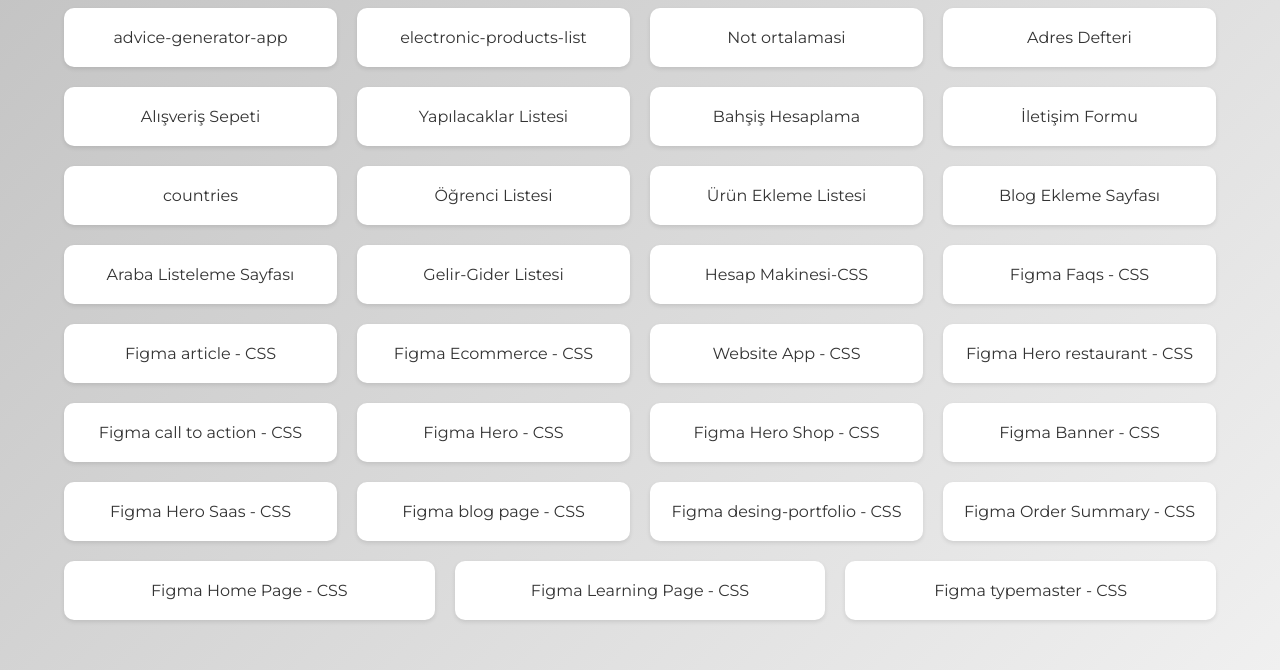
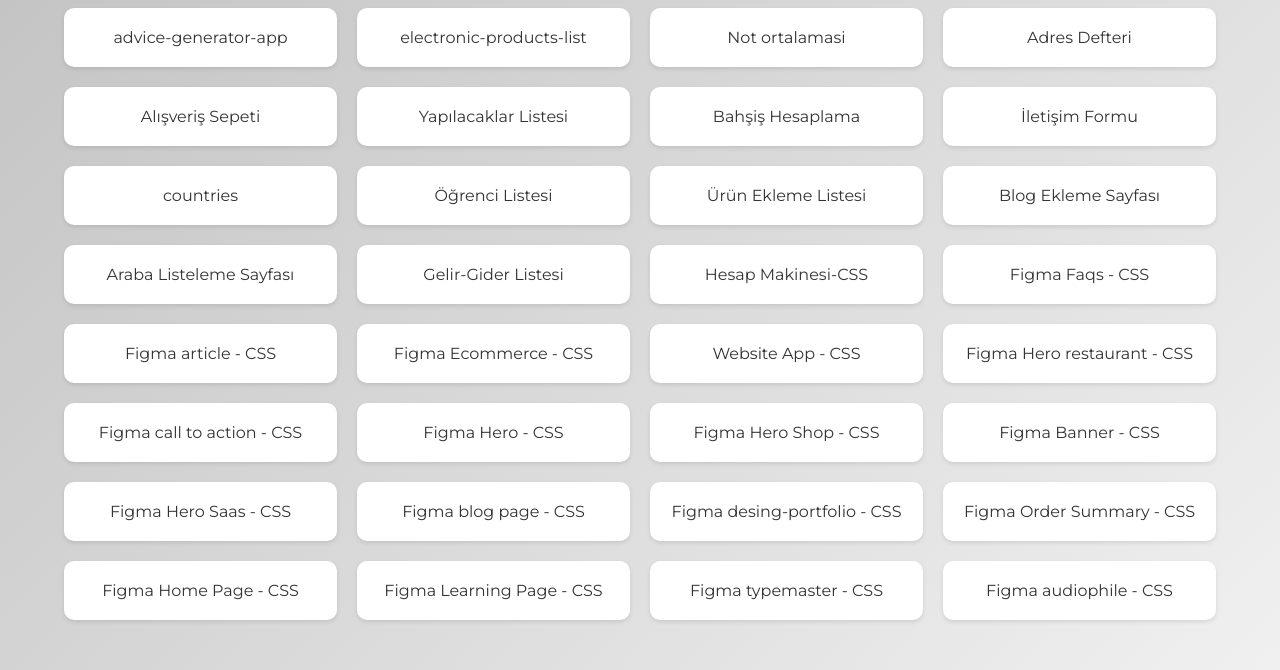
Before and after one commit to ecesemabekdemir/portfolio, a plain HTML site: page projelerim.html in a window 1280 px wide. Shown: the part 188-858 px from the top of the page. Drawn offline with Linux system fonts and the light colour scheme.

Commit message:
ekleme yapıldı

```diff
--- a/projelerim.html
+++ b/projelerim.html
@@ -57,6 +57,7 @@
      <a href="https://home-page-nine-tau.vercel.app/" target="_blank">Figma Home Page - CSS</a>
      <a href="https://learning-figma.vercel.app/" target="_blank">Figma Learning Page - CSS</a>
      <a href="https://typemaster-psi.vercel.app/" target="_blank">Figma typemaster - CSS</a>
+     <a href="https://audiophile-mu-three.vercel.app/" target="_blank">Figma audiophile - CSS</a>
 
 
     </div>
```
